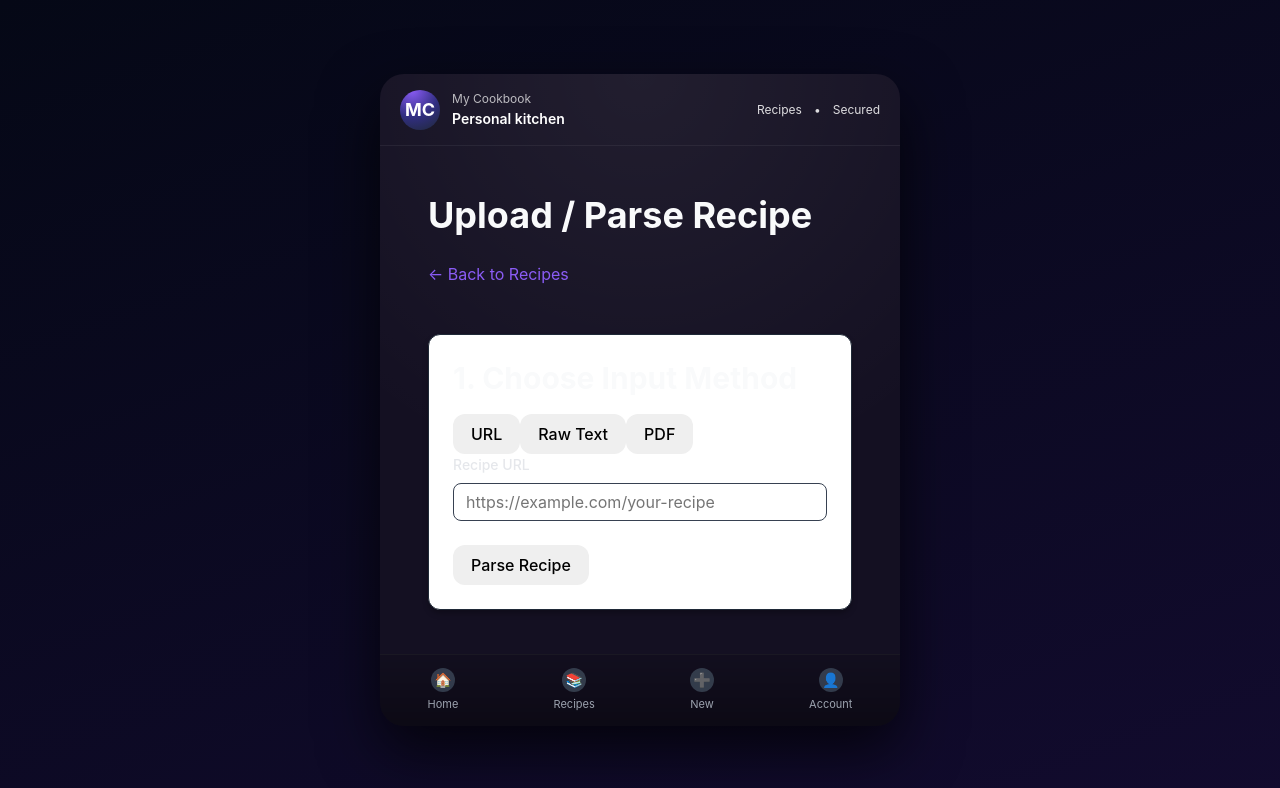
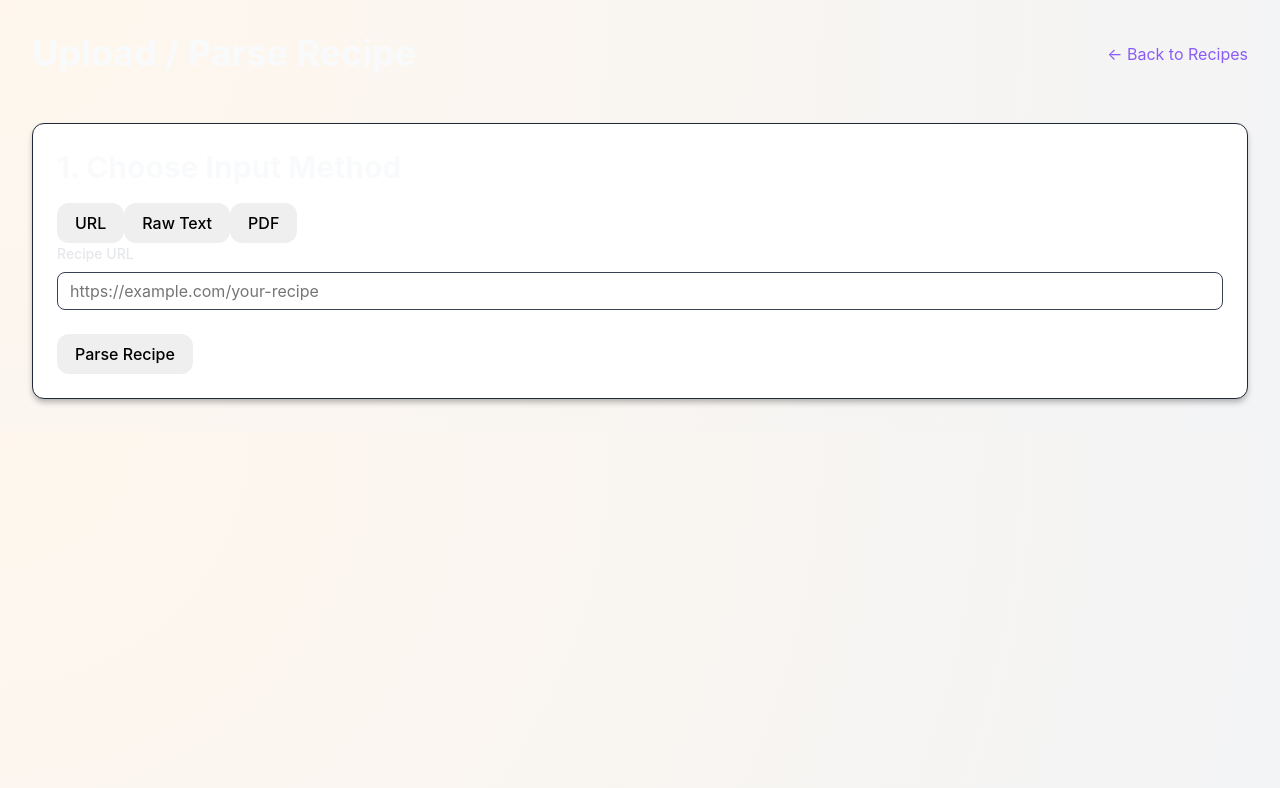
Before and after one commit to rwilliamspbg-ops/My-Cookbook-V1.0, a Next.js app: page /upload in a window 1280 px wide. Shown: the top 788 px of the page. Built offline with nearby package versions, Linux system fonts and the light colour scheme.

Commit message:
Remove double AppLayout wrapping in _app.js
- Remove AppLayout wrapper from _app.js that was causing double layout wrapping
- _app.js now only imports globals.css and renders Component directly
- Individual pages (recipe/[id].js, etc) now handle their own layout wrapping

```diff
--- a/pages/_app.js
+++ b/pages/_app.js
@@ -1,11 +1,8 @@
 // pages/_app.js
 import '../styles/globals.css';
-import AppLayout from '../components/AppLayout';
 
 export default function MyApp({ Component, pageProps }) {
   return (
-    <AppLayout>
       <Component {...pageProps} />
-    </AppLayout>
   );
 }
```
